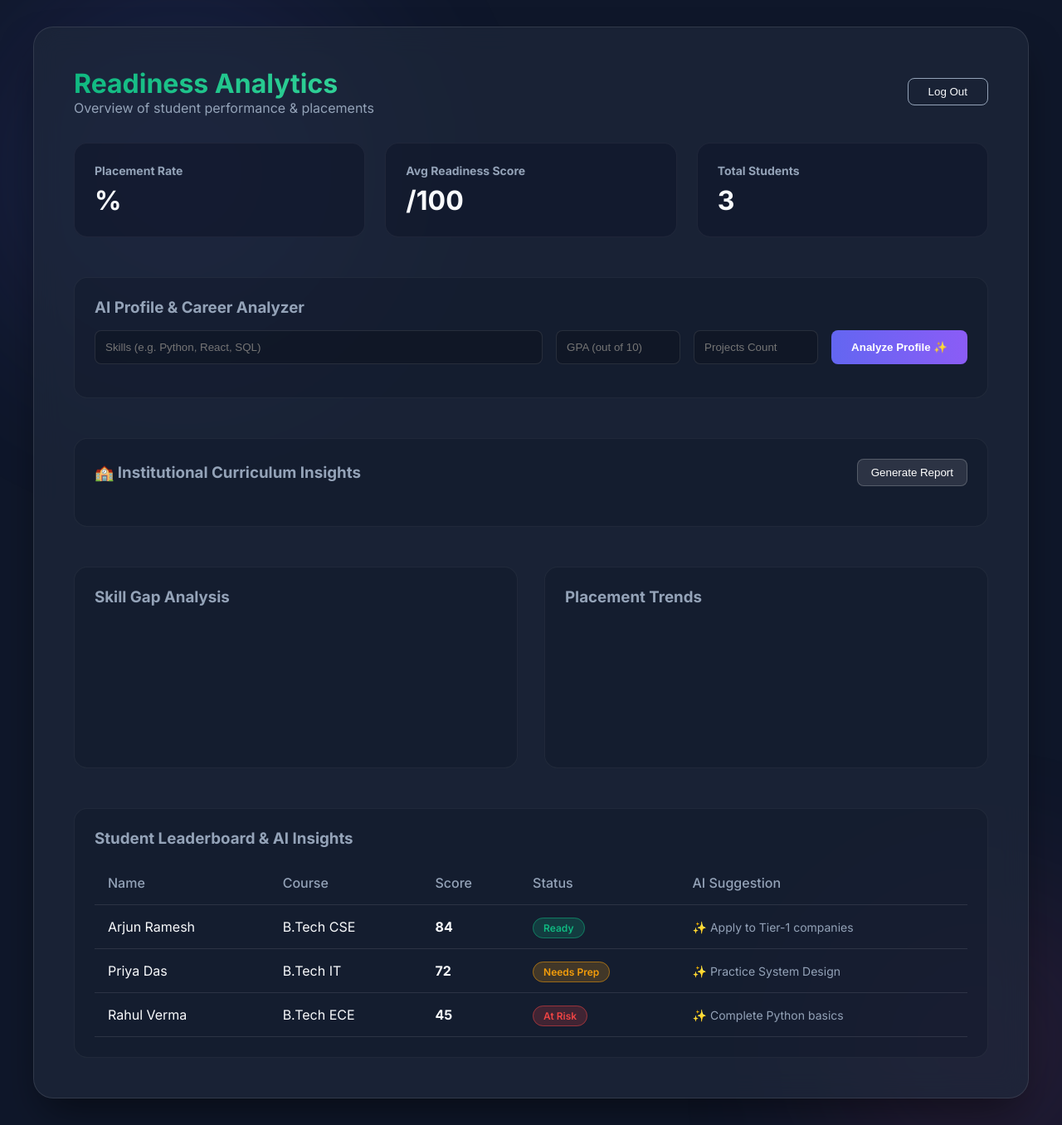
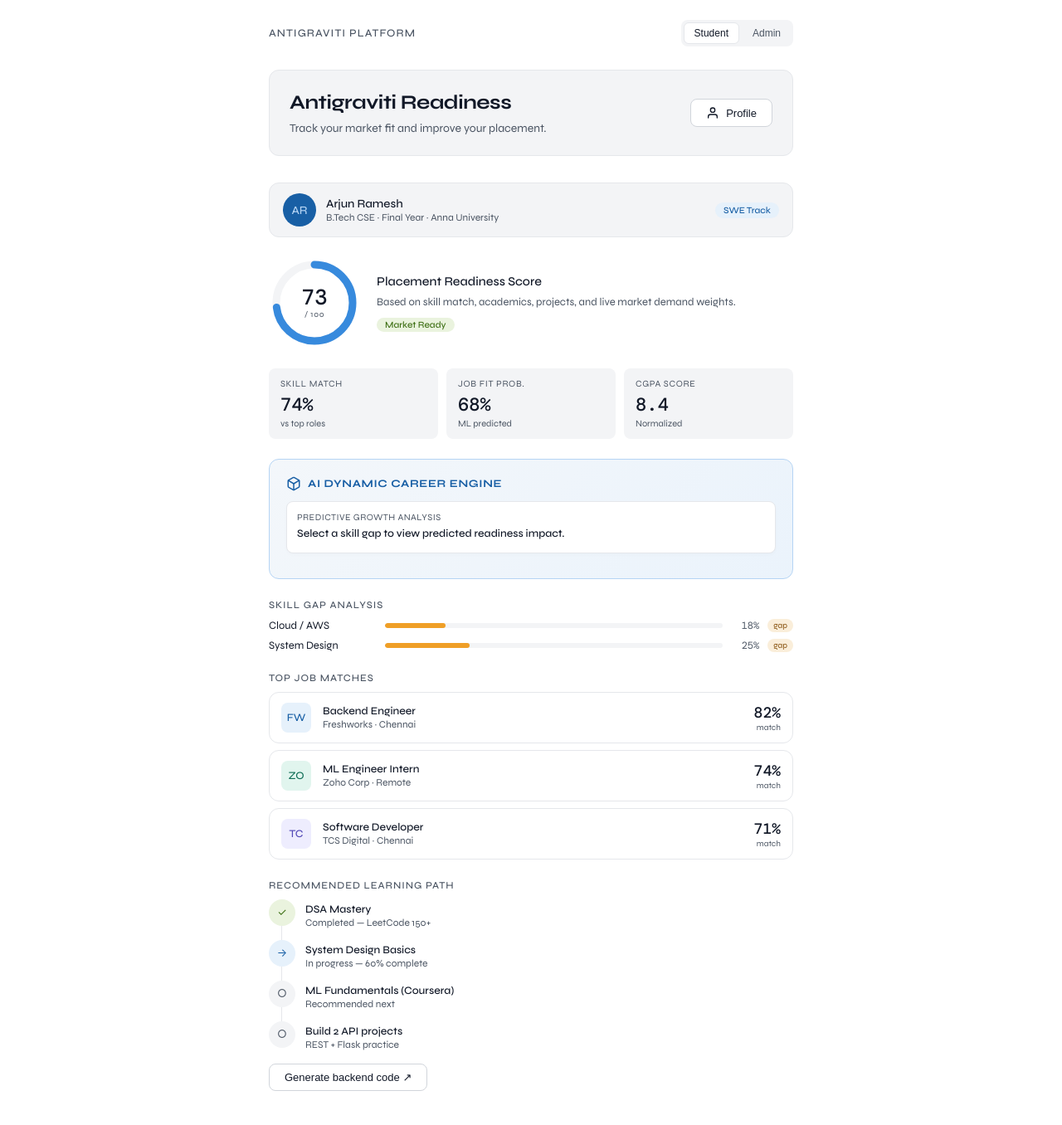
Before and after one commit to dpramodkumar255-eng/DeCode, a Flask app: page /dashboard in a window 1280 px wide. Shown: the whole page at 83% size. After the commit the page ends 1315 px from the top, so only its background shows below. Run offline with Flask 3, Linux system fonts and the light colour scheme; a map, chart or similar area stays blank.

Commit message:
Fully integrated dynamic data into the new dashboard design

```diff
--- a/app.py
+++ b/app.py
@@ -5,7 +5,15 @@ app = Flask(__name__)
 
 @app.route("/")
 def index():
-    return render_template("login.html")
+    return render_template("index.html",
+                           profile={"name": "Guest"},
+                           analytics={"readiness_score": 0},
+                           gaps=[],
+                           recommendations=[],
+                           batch_analytics={"avg_readiness": 0, "demand_trends": []},
+                           students=[],
+                           jobs=[],
+                           path=[])
 
 @app.route("/dashboard.html")
 def dashboard_legacy():
@@ -30,13 +38,29 @@ def dashboard():
         {"name": "Rahul Verma", "course": "B.Tech ECE", "readiness_score": 45, "status": "danger", "suggestion": "Complete Python basics"}
     ]
 
-    return render_template("dashboard.html",
+    # Mock data for jobs and path
+    jobs = [
+        {"title": "Backend Engineer", "company": "Freshworks · Chennai", "match": 82, "bg": "#E6F1FB", "color": "#185FA5", "initials": "FW"},
+        {"title": "ML Engineer Intern", "company": "Zoho Corp · Remote", "match": 74, "bg": "#E1F5EE", "color": "#0F6E56", "initials": "ZO"},
+        {"title": "Software Developer", "company": "TCS Digital · Chennai", "match": 71, "bg": "#EEEDFE", "color": "#534AB7", "initials": "TC"}
+    ]
+
+    path = [
+        {"label": "DSA Mastery", "detail": "Completed — LeetCode 150+", "state": "done", "icon": "✓"},
+        {"label": "System Design Basics", "detail": "In progress — 60% complete", "state": "active", "icon": "→"},
+        {"label": "ML Fundamentals (Coursera)", "detail": "Recommended next", "state": "todo", "icon": "○"},
+        {"label": "Build 2 API projects", "detail": "REST + Flask practice", "state": "todo", "icon": "○"}
+    ]
+
+    return render_template("index.html",
                            profile=profile_data.get("data", profile_data) if isinstance(profile_data, dict) else profile_data,
                            analytics=analysis_data.get("data", analysis_data) if isinstance(analysis_data, dict) else analysis_data,
                            gaps=gaps_data.get("data", gaps_data) if isinstance(gaps_data, dict) else gaps_data,
                            recommendations=recommendations_data.get("data", recommendations_data) if isinstance(recommendations_data, dict) else recommendations_data,
                            batch_analytics=batch_analytics,
-                           students=students)
+                           students=students,
+                           jobs=jobs,
+                           path=path)
 
 @app.route("/api/login", methods=["POST"])
 def login():
--- a/templates/index.html
+++ b/templates/index.html
@@ -259,7 +259,7 @@
     alert("✅ SUCCESS: Your AI Assistant has already fully generated the Flask + Supabase backend and AI engine for PlaceIQ! \n\nCheck the 'backend' folder in your project directory. You can start the server by running 'python app.py'!");
   }
 
-  const skills = [
+  const skills = {{ gaps | tojson | safe }} || [
     { name: 'Python', pct: 88, gap: false },
     { name: 'Machine Learning', pct: 52, gap: true },
     { name: 'System Design', pct: 41, gap: true },
@@ -268,20 +268,27 @@
     { name: 'DSA / Algorithms', pct: 83, gap: false },
   ];
 
-  const jobs = [
+  // Transform gaps to skill format if needed
+  const formattedSkills = skills.map(s => ({
+    name: s.skill_name || s.name,
+    pct: s.match_percent || s.pct,
+    gap: s.match_percent < 50 || s.gap
+  }));
+
+  const jobs = {{ jobs | tojson | safe }} || [
     { title: 'Backend Engineer', company: 'Freshworks · Chennai', match: 82, bg: '#E6F1FB', color: '#185FA5', initials: 'FW' },
     { title: 'ML Engineer Intern', company: 'Zoho Corp · Remote', match: 74, bg: '#E1F5EE', color: '#0F6E56', initials: 'ZO' },
     { title: 'Software Developer', company: 'TCS Digital · Chennai', match: 71, bg: '#EEEDFE', color: '#534AB7', initials: 'TC' },
   ];
 
-  const path = [
+  const path = {{ path | tojson | safe }} || [
     { label: 'DSA Mastery', detail: 'Completed — LeetCode 150+', state: 'done', icon: '✓' },
     { label: 'System Design Basics', detail: 'In progress — 60% complete', state: 'active', icon: '→' },
     { label: 'ML Fundamentals (Coursera)', detail: 'Recommended next', state: 'todo', icon: '○' },
     { label: 'Build 2 API projects', detail: 'REST + Flask practice', state: 'todo', icon: '○' },
   ];
 
-  const demand = [
+  const demand = {{ batch_analytics.demand_trends | tojson | safe }} || [
     { name: 'LLM / GenAI', pct: 94, color: '#378ADD' },
     { name: 'Cloud (AWS/GCP)', pct: 88, color: '#1D9E75' },
     { name: 'System Design', pct: 81, color: '#534AB7' },
@@ -297,7 +304,7 @@
 
   function renderSkills() {
     const cont = document.getElementById('skillRows');
-    cont.innerHTML = skills.map(s => `
+    cont.innerHTML = formattedSkills.map(s => `
       <div class="skill-row">
         <span class="skill-name">${s.name}</span>
         <div class="skill-bar-bg"><div class="skill-bar-fill" data-pct="${s.pct}" style="width:0%;background:${s.gap ? '#EF9F27' : '#378ADD'};"></div></div>
@@ -381,21 +388,27 @@
     const pass = document.getElementById('loginPassword').value;
 
     if (email && pass) {
+      // Redirect to dashboard to fetch real data
+      window.location.href = "/dashboard?user_id=123";
+    } else {
+      alert("Please enter valid credentials.");
+    }
+  }
+
+  // Initialize view based on backend data
+  window.onload = () => {
+    const userName = "{{ profile.name }}";
+    if (userName !== "Guest") {
       document.getElementById('loginView').style.display = 'none';
       document.getElementById('mainApp').style.display = 'block';
-      // Initialize visuals only when dashboard is shown
       renderSkills();
       renderJobs();
       renderPath();
       renderDemand();
       renderAlerts();
-      setTimeout(() => animateScore(73), 300);
-    } else {
-      alert("Please enter valid credentials.");
+      setTimeout(() => animateScore({{ analytics.readiness_score }}), 300);
     }
-  }
-
-  // Visuals will be rendered on login instead of immediately
+  };
   </script>
 </body>
 </html>
```
